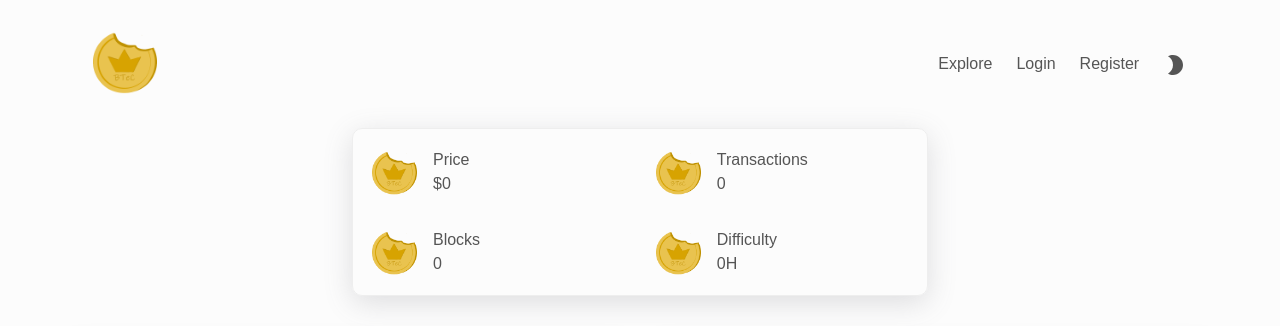
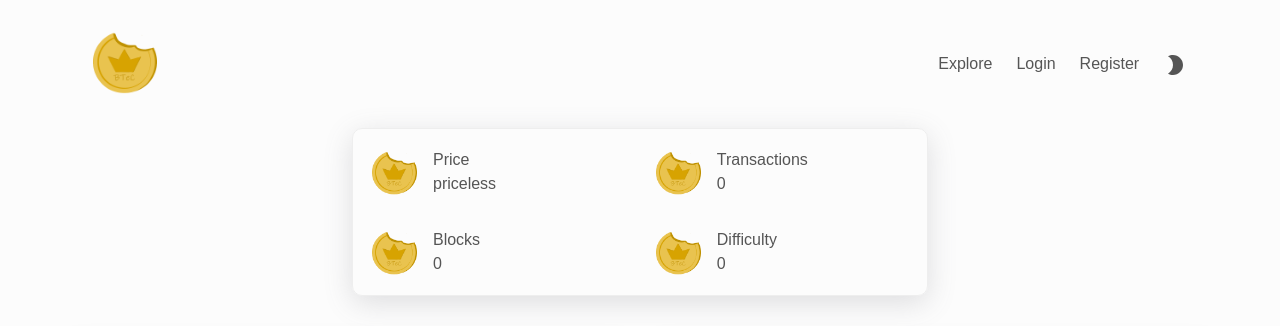
Before and after one commit to exect3r/bitecoin, a Nuxt app in the folder front/: page /explorer in a window 1280 px wide. Shown: the top 326 px of the page. Built offline with nearby package versions, Linux system fonts and the light colour scheme; no server answers.

Commit message:
fixed data content

```diff
--- a/front/components/GeneralData.vue
+++ b/front/components/GeneralData.vue
@@ -14,7 +14,7 @@ export default {
         {
           title: 'Price',
           img: 'bitecoin.png',
-          data: `$${this.$store.state.coinPrice}`
+          data: 'priceless'
         },
         {
           title: 'Transactions',
@@ -29,7 +29,7 @@ export default {
         {
           title: 'Difficulty',
           img: 'bitecoin.png',
-          data: `${this.$store.state.hashDifficulty}H` // add kH, mH, gH and tH auto-conversion
+          data: `${this.$store.state.hashDifficulty}`
         }
       ]
     }
```
